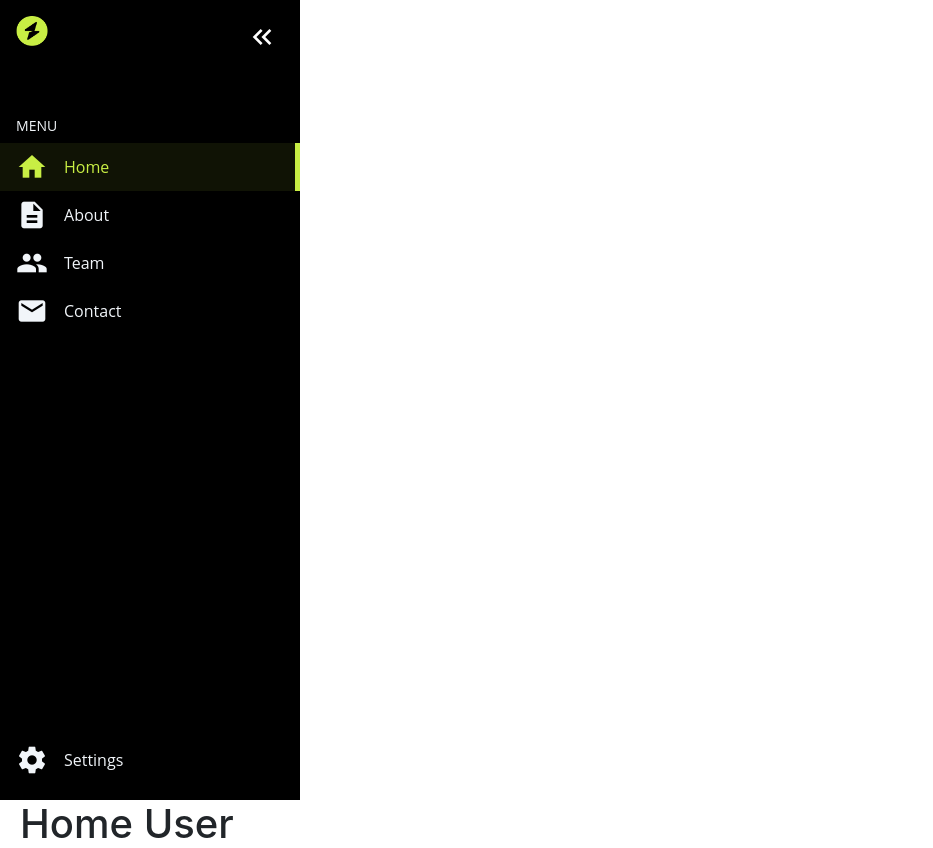
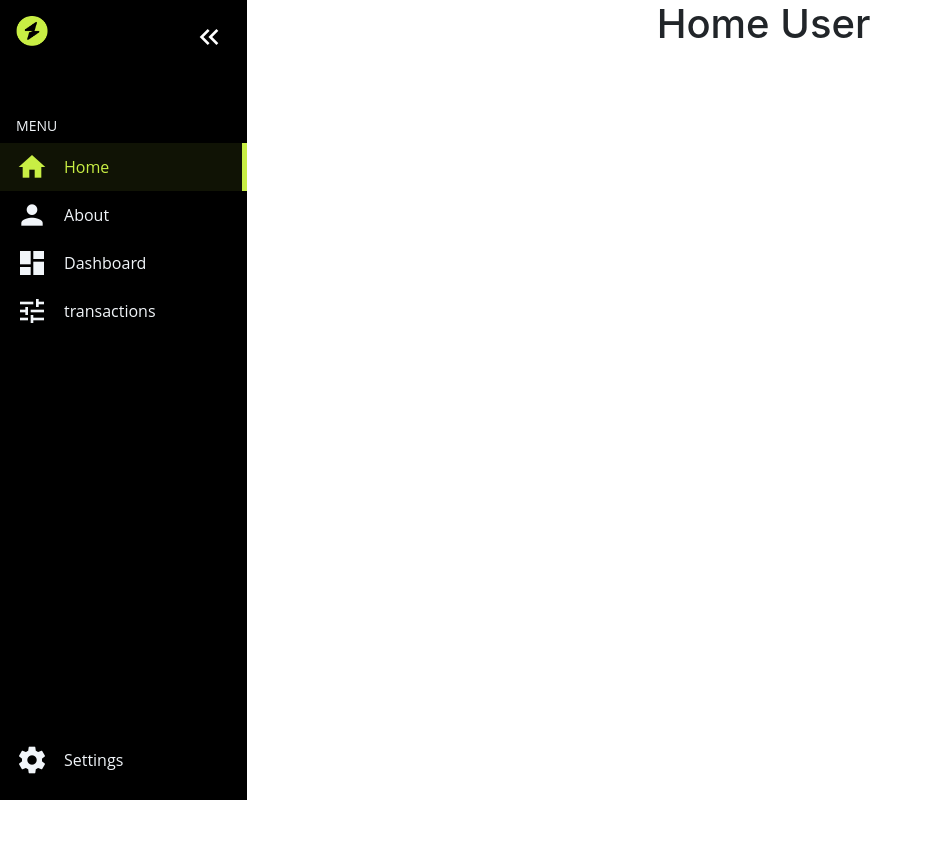
Before and after one commit to thiagofreitascarneiro/wallet-Finance, a Vue app: page /user in a window 1280 px wide. Both pictures are taken after a click on the button "keyboard_double_arrow_right". Shown: the whole page, without its empty margins (0-933 px from the left). After the commit the page ends 800 px from the top, so only its background shows below. Built offline with nearby package versions, Linux system fonts and the light colour scheme.

Commit message:
styles router user

```diff
--- a/src/components/SideBar.vue
+++ b/src/components/SideBar.vue
@@ -1,4 +1,5 @@
 <template>
+
 		<aside :class="`${is_expanded ? 'is-expanded' : ''}`">
 			<div class="logo">
 				<img src="../../public/images/Vector-logo.png?t=3" alt="Vue" />
@@ -16,17 +17,17 @@
 					<span class="material-icons">home</span>
 					<span class="text">Home</span>
 				</router-link>
-			<router-link to="/userabout" class="button">
-				<span class="material-icons">description</span>
+				<router-link to="/user-about" class="button">
+					<span class="material-icons">person</span>
 					<span class="text">About</span>
 				</router-link>
-			<router-link to="/team" class="button">
-				<span class="material-icons">group</span>
-				<span class="text">Team</span>
+				<router-link to="/dashboard" class="button">
+					<span class="material-icons">dashboard</span>
+					<span class="text">Dashboard</span>
 				</router-link>
-			<router-link to="/contact" class="button">
-				<span class="material-icons">email</span>
-				<span class="text">Contact</span>
+				<router-link to="/transactions" class="button">
+					<span class="material-icons">tune</span>
+					<span class="text">transactions</span>
 				</router-link>
 			</div>
 
@@ -41,6 +42,8 @@
 
 
 		</aside>
+
+
 </template>
 
 <script setup>
@@ -56,6 +59,7 @@ const ToggleMenu = () => {
 </script>
 
 <style lang="scss" scoped>
+
 aside {
 	display: flex;
 	flex-direction: column;
@@ -195,4 +199,6 @@ aside {
 		z-index: 99;
 	}
 }
+
+
 </style>
--- a/src/router/index.js
+++ b/src/router/index.js
@@ -2,10 +2,6 @@ import Vue from 'vue'
 import VueRouter from 'vue-router'
 import HomeDefault from '../views/HomeDefault.vue'
 import RegisterUser from '../views/RegisterUser.vue'
-// import UserHome from '../views/user/UserHome.vue'
-import UserDashboard from '../views/user/UserDashboard.vue'
-import UserTransitions from '../views/user/UserTransitions.vue'
-import UserSettings from '../views/user/UserSettings.vue'
 import UserDefault from '../views/user/UserDefault.vue'
 
 
@@ -39,22 +35,20 @@ const router = new VueRouter({
           component: () => import('../views/user/UserHome.vue')
         },
         {
-          path: 'userdashboard',
-          component: UserDashboard
+          path: '/dashboard',
+          component: () => import('../views/user/UserDashboard.vue')
         },
         {
-          path: 'usertransition',
-          name: 'usertransition',
-          component: UserTransitions
+          path: '/transactions',
+          component: () => import('../views/user/UserTransitions.vue')
         },
         {
-          path: '/userabout',
+          path: '/user-about',
           component: () => import('../views/user/UserAbout.vue')
         },
         {
-          path: 'usersettings',
-          name: 'usersettings',
-          component: UserSettings
+          path: '/settings',
+          component: () => import('../views/user/UserSettings.vue')
         },
       ]
     }
--- a/src/views/user/UserAbout.vue
+++ b/src/views/user/UserAbout.vue
@@ -1,13 +1,7 @@
 <template>
-  <div class='container-about'>
-    <h1>UserAbout</h1>
-    <h1>UserAbout</h1>
-    <h1>UserAbout</h1>
-    <h1>UserAbout</h1>
+  <div class='container'>
+    <h1>User About</h1>
 
-    <h1>UserAbout</h1>
-    <h1>UserAbout</h1>
-    <h1>UserAbout</h1>
   </div>
 </template>
 
@@ -20,11 +14,12 @@ export default {
 <style lang="scss" scoped>
 @import "../../assets/scss/global";
 
-    .container-about{
+    .container {
         display: flex;
+        justify-content: center;
         h1 {
-            margin-left: 20px;
-         }
+
+        }
     }
 
 </style>
--- a/src/views/user/UserDashboard.vue
+++ b/src/views/user/UserDashboard.vue
@@ -1,5 +1,7 @@
 <template>
-  <div><h1>Dashboard</h1></div>
+  <div class='container'>
+    <h1>Dashboard</h1>
+  </div>
 </template>
 
 <script>
@@ -8,6 +10,21 @@ export default {
 }
 </script>
 
-<style>
+<style lang="scss" scoped>
+@import "../../assets/scss/global";
+
+    .container {
+        display: flex;
+        justify-content: center;
+        align-items: center;
+        height: 100%;
+        width: 100%;
+
+        h1 {
+            font-size: 40px;
+            color: rgb(167, 167, 167);
+            font-weight: 600;
+        }
+    }
 
 </style>
--- a/src/views/user/UserDefault.vue
+++ b/src/views/user/UserDefault.vue
@@ -1,5 +1,5 @@
 <template>
-  <div>
+  <div class="sidebar">
      <SideBar/>
      <transition mode='out-in'>
 			<router-view></router-view>
@@ -22,4 +22,8 @@ name: 'UserDefault',
 <style lang="scss" scoped>
 @import "../../assets/scss/global";
 
+.sidebar {
+  display: flex;
+}
+
 </style>
--- a/src/views/user/UserHome.vue
+++ b/src/views/user/UserHome.vue
@@ -1,5 +1,5 @@
 <template>
-  <div class="container-home-user">
+  <div class="container">
     <!-- <SideBar/> -->
     <h1>Home User</h1>
   </div>
@@ -20,10 +20,11 @@ export default {
 <style lang="scss" scoped>
 @import "../../assets/scss/global";
 
-    .container-home-user {
+    .container {
         display: flex;
+        justify-content: center;
         h1 {
-            margin-left: 20px;
+
          }
     }
 
--- a/src/views/user/UserSettings.vue
+++ b/src/views/user/UserSettings.vue
@@ -1,5 +1,5 @@
 <template>
-  <div>
+  <div class='container'>
     <h1>Settings</h1>
   </div>
 </template>
@@ -10,6 +10,16 @@ export default {
 }
 </script>
 
-<style>
+<style lang="scss" scoped>
+@import "../../assets/scss/global";
+
+    .container {
+        display: flex;
+        justify-content: center;
+
+        h1 {
+
+        }
+    }
 
 </style>
--- a/src/views/user/UserTransitions.vue
+++ b/src/views/user/UserTransitions.vue
@@ -1,5 +1,5 @@
 <template>
-    <div>
+    <div class='container'>
         <h1>Transitions</h1>
     </div>
 </template>
@@ -10,6 +10,15 @@ export default {
 }
 </script>
 
-<style>
+<style lang="scss" scoped>
+@import "../../assets/scss/global";
+
+    .container {
+        display: flex;
+        justify-content: center;
+        h1 {
+
+        }
+    }
 
 </style>
```
Lines whose indentation alone changed are shown as unchanged.
